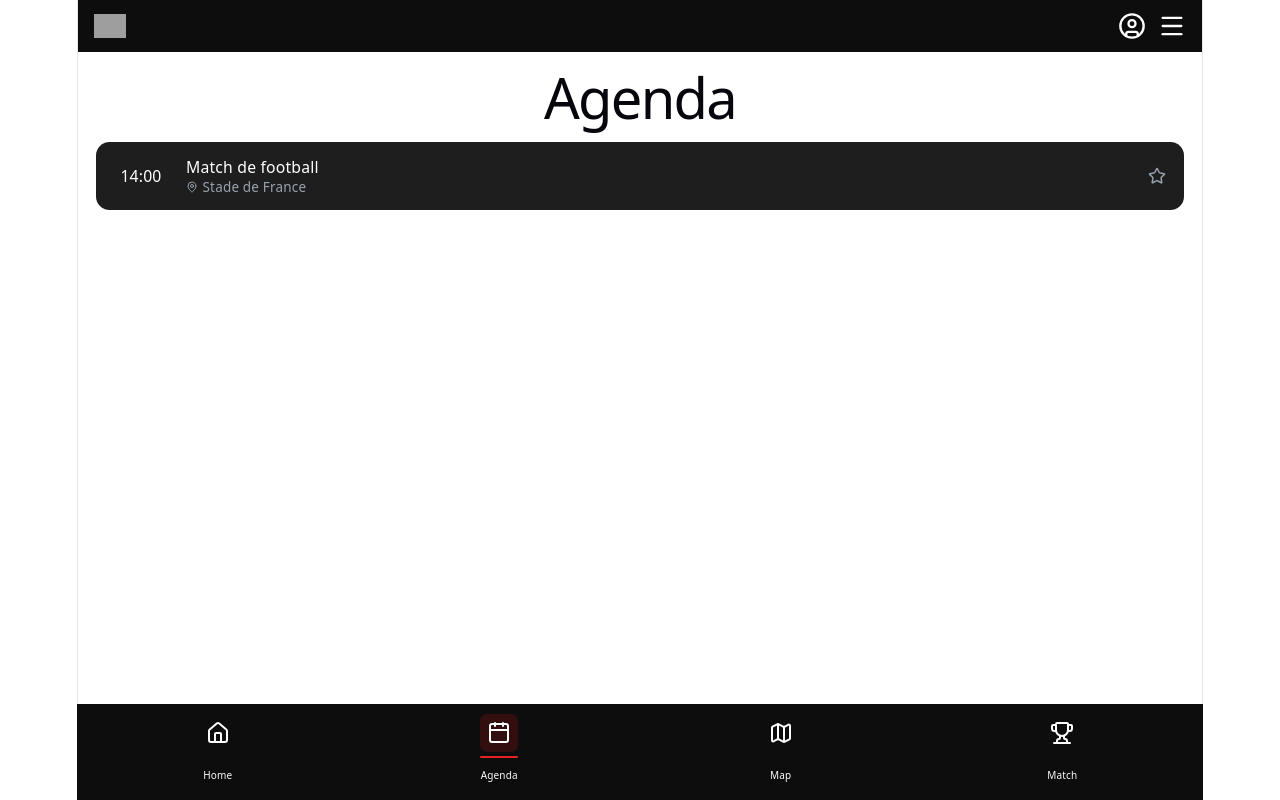
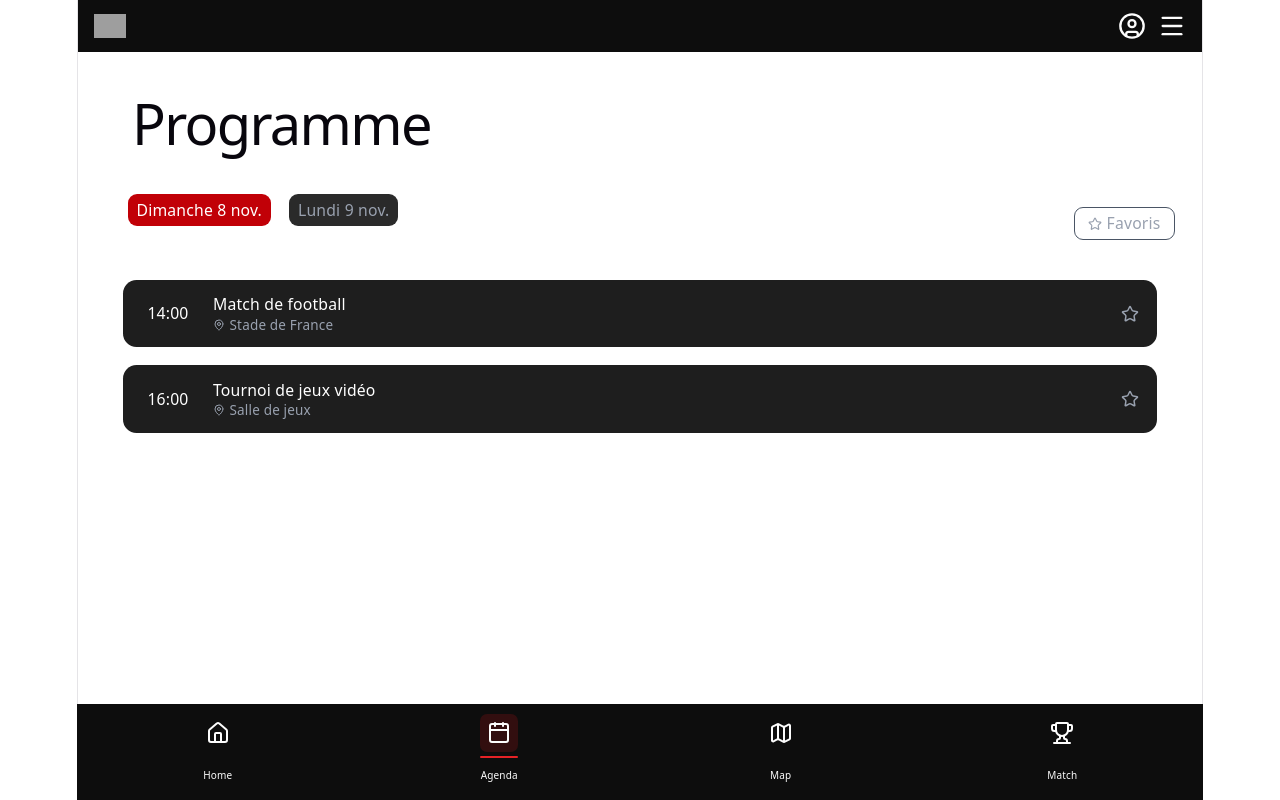
Before and after one commit to leagrnr/esport, a React (Vite) app: page /agenda in a window 1280 px wide. Built offline with nearby package versions, Linux system fonts and the light colour scheme; grey boxes are pictures that could not be loaded.

Commit message:
feat: datefilter and favorite

```diff
--- /dev/null
+++ b/src/components/Agenda/DateFilter.tsx
@@ -0,0 +1,34 @@
+import { useState } from "react";
+
+type DateFilterProps = {
+  dates: string[];
+  onDateChange?: (date: string) => void;
+};
+
+export default function DateFilter({ dates, onDateChange }: DateFilterProps) {
+  const [activeDate, setActiveDate] = useState(dates[0]);
+
+  const handleClick = (date: string) => {
+    setActiveDate(date);
+    onDateChange?.(date);
+  };
+
+  return (
+    <div className="flex gap-4 ml-5 mb-6">
+      {dates.map((date) => (
+        <button
+          key={date}
+          onClick={() => handleClick(date)}
+          style={{ border: "none", cursor: "pointer" }}
+          className={`px-2 py-1 rounded-lg text-sm font-medium ${
+            activeDate === date
+              ? "bg-red-700 text-white"
+              : "bg-[#2a2a2a] text-gray-400"
+          }`}
+        >
+          {date}
+        </button>
+      ))}
+    </div>
+  );
+}
--- a/src/components/Agenda/EventCard.tsx
+++ b/src/components/Agenda/EventCard.tsx
@@ -1,18 +1,26 @@
+import { useState } from "react";
 import { MapPin, Star } from "lucide-react";
 
 type EventCardProps = {
   time: string;
   title: string;
   location: string;
+  isFavorite?: boolean;
+  onToggleFavorite?: () => void;
 };
 
-export default function EventCard({ time, title, location }: EventCardProps) {
+export default function EventCard({
+  time,
+  title,
+  location,
+  isFavorite = false,
+  onToggleFavorite,
+}: EventCardProps) {
   return (
-    <div className="flex items-center gap-4 bg-[#1e1e1e] rounded-xl px-4 py-3 mx-4">
+    <div className="flex items-center gap-4 bg-[#1e1e1e] rounded-xl px-4 py-3 mx-4 mb-4">
       <span className="text-white text-sm font-medium w-12 shrink-0">
         {time}
       </span>
-
       <div className="flex-1 min-w-0 text-left">
         <p className="text-white text-sm font-medium truncate">{title}</p>
         <p className="text-gray-400 text-xs flex items-center gap-1 mt-0.5">
@@ -20,9 +28,17 @@ export default function EventCard({ time, title, location }: EventCardProps) {
           {location}
         </p>
       </div>
-
-      <button className="shrink-0 text-gray-400">
-        <Star size={18} fill="none" />
+      <button
+        onClick={onToggleFavorite}
+        style={{
+          background: "none",
+          border: "none",
+          padding: 0,
+          cursor: "pointer",
+        }}
+        className={`shrink-0 transition-colors ${isFavorite ? "text-yellow-400" : "text-gray-400"}`}
+      >
+        <Star size={18} fill={isFavorite ? "currentColor" : "none"} />
       </button>
     </div>
   );
--- /dev/null
+++ b/src/components/Agenda/FavoritesButton.tsx
@@ -0,0 +1,31 @@
+import { useState } from "react";
+import { Star } from "lucide-react";
+
+type FavoritesButtonProps = {
+  onToggle?: (isActive: boolean) => void;
+};
+
+export default function FavoritesButton({ onToggle }: FavoritesButtonProps) {
+  const [active, setActive] = useState(false);
+
+  const handleClick = () => {
+    const next = !active;
+    setActive(next);
+    onToggle?.(next);
+  };
+
+  return (
+    <button
+      onClick={handleClick}
+      style={{ background: "none", cursor: "pointer" }}
+      className={`flex items-center gap-1 px-3 py-1 rounded-lg text-sm border ${
+        active
+          ? "border-yellow-400 text-yellow-400"
+          : "border-gray-600 text-gray-400"
+      }`}
+    >
+      <Star size={14} fill={active ? "currentColor" : "none"} />
+      Favoris
+    </button>
+  );
+}
--- a/src/pages/Agenda/Agenda.jsx
+++ b/src/pages/Agenda/Agenda.jsx
@@ -1,10 +1,21 @@
 import EventCard from "../../components/Agenda/EventCard"
+import DateFilter from "../../components/Agenda/DateFilter"
+import FavoritesButton from "../../components/Agenda/FavoritesButton"
+
 
 export default function Agenda() {
   return (
-    <main>
-      <h1>Agenda</h1>
+    <main className="w-full px-6">
+      <h1 className="text-xl font-bold font-archivo-black text-white mb-4 text-left pl-6">Programme</h1>
+      <div className="flex items-center justify-between mb-6">
+        <DateFilter
+          dates={["Dimanche 8 nov.", "Lundi 9 nov."]}
+          onDateChange={(date) => console.log(date)}
+        />
+        <FavoritesButton onToggle={(isActive) => console.log(isActive)} />
+    </div>
       <EventCard time="14:00" title="Match de football" location="Stade de France" />
+      <EventCard time="16:00" title="Tournoi de jeux vidéo" location="Salle de jeux" />
     </main>
   )
 }
```
